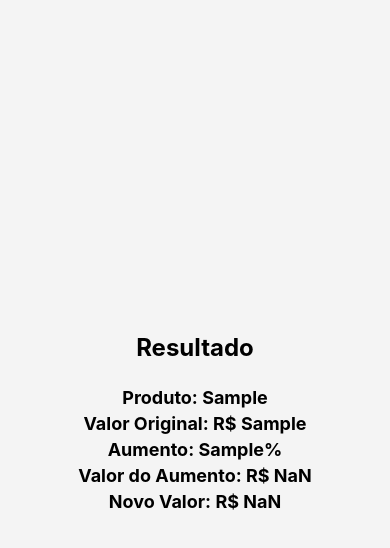
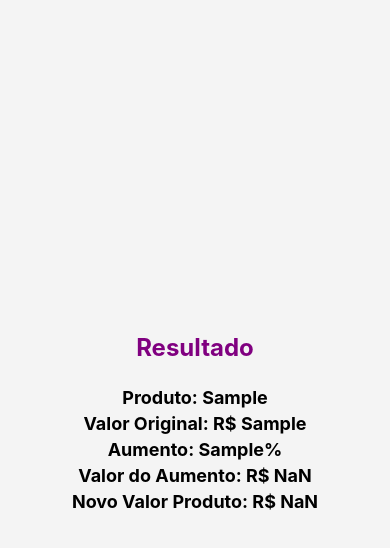
Before and after one commit to mandyy14/ProvaMobile, a React Native app: screen / in a window 390 px wide. Both pictures are taken after typing "Sample", "Sample", "Sample" into the empty fields and a click on the button "CALCULAR". Shown: the top 548 px of the page. Built offline with nearby package versions, Linux system fonts and the light colour scheme.

Commit message:
Updated resultado

```diff
--- a/src/screen/resultado.jsx
+++ b/src/screen/resultado.jsx
@@ -10,7 +10,7 @@ export default function TelaResultado({ route }) {
             <Text style={styles.result}>Valor Original: R$ {originalPrice}</Text>
             <Text style={styles.result}>Aumento: {increasePercentage}%</Text>
             <Text style={styles.result}>Valor do Aumento: R$ {increaseValue}</Text>
-            <Text style={styles.result}>Novo Valor: R$ {newPrice}</Text>
+            <Text style={styles.result}>Novo Valor Produto: R$ {newPrice}</Text>
         </View>
     );
 }
@@ -27,10 +27,12 @@ const styles = StyleSheet.create({
         fontSize: 24,
         fontWeight: "bold",
         marginBottom: 20,
+        color: "purple"
     },
     result: {
         fontSize: 18,
         fontWeight: "bold",
         marginTop: 5,
     },
+
 });
```
